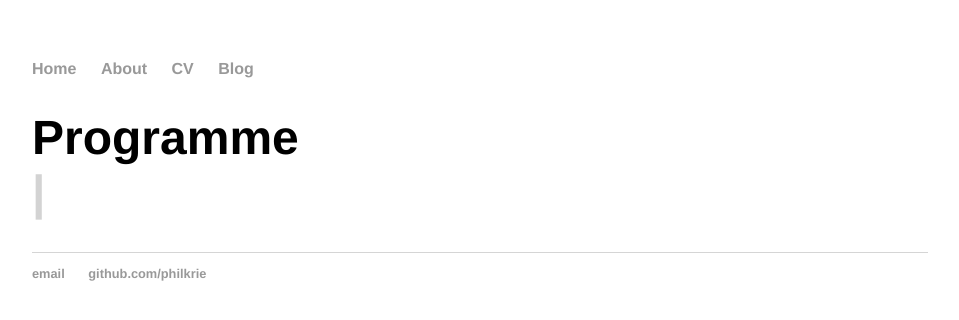
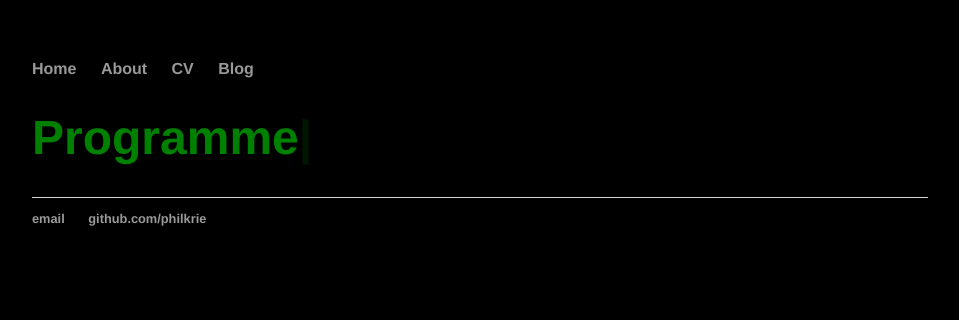
Before and after one commit to philkrie/old_site, a Jekyll site: the page built from index.html, in a window 1280 px wide. Shown: the top 320 px of the page, without its empty margins (160-1119 px from the left). Built offline with Jekyll 4.4.1, drawn with Linux system fonts in a browser that asks for light colours.

Commit message:
Changed the site theme

```diff
--- a/css/style.css
+++ b/css/style.css
@@ -1,6 +1,7 @@
 body {
     margin: 60px auto;
     width: 70%;
+    background: black;
 }
 nav ul, footer ul {
     font-family:'Helvetica', 'Arial', 'Sans-Serif';
@@ -18,6 +19,10 @@ a {
 }
 a:hover {
     text-decoration: underline;
+}
+
+.typer{
+    display: inline;
 }
 
 .typed-cursor{
@@ -45,6 +50,7 @@ a:hover {
 h1 {
     font-size: 3em;
     font-family:'Helvetica', 'Arial', 'Sans-Serif';
+    color: green;
 }
 p {
     font-size: 1.5em;
```
